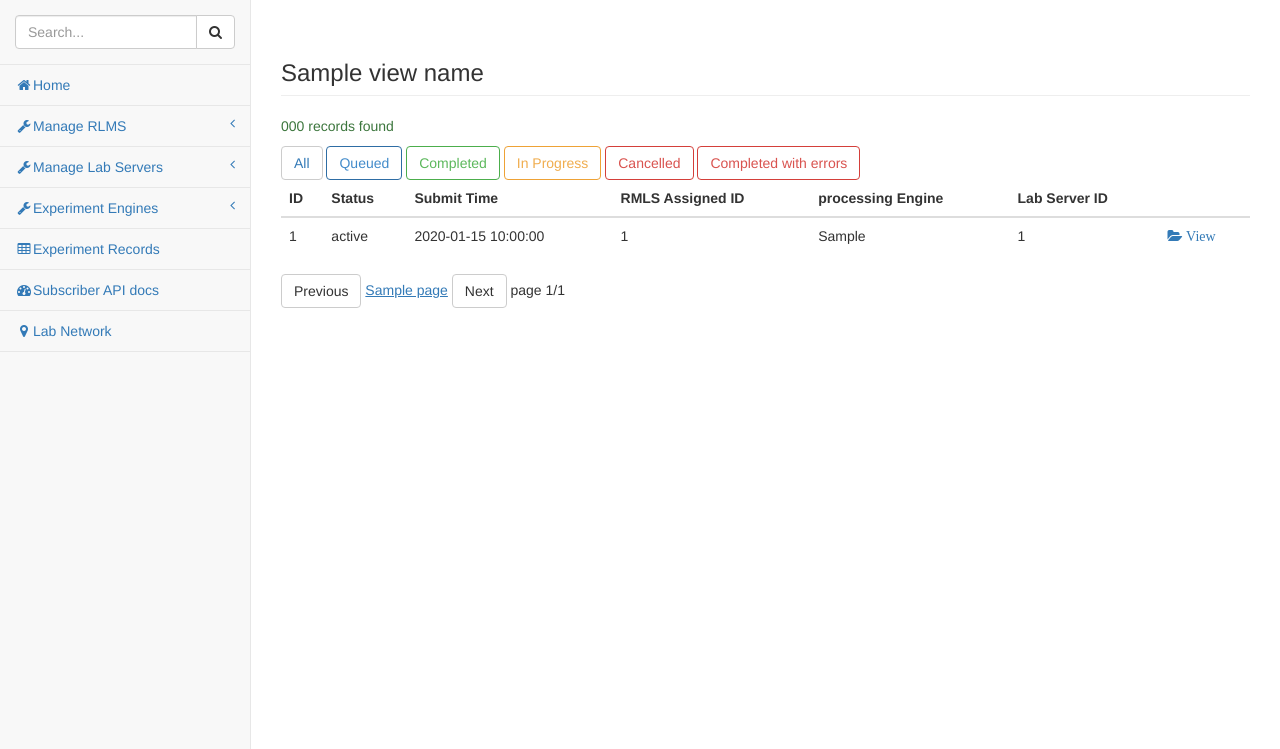
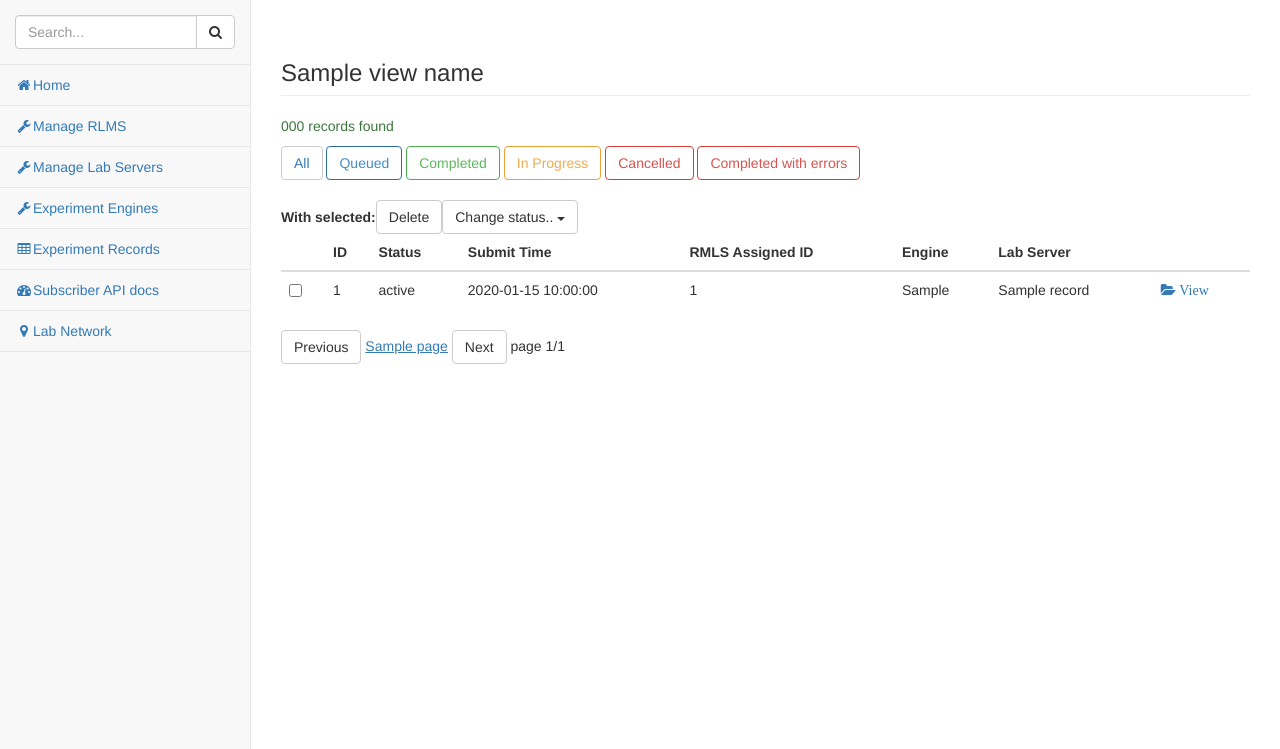
Before and after one commit to OnlineLabs4All/dispatcher, a Symfony app: the page made by app/Resources/views/default/expRecordsTableView.html.twig in a window 1280 px wide. Shown: the part 51-800 px from the top of the page. Run offline with Twig, Linux system fonts and the light colour scheme; the template is opened without the code that fills it: most values are stand-ins (such as "Sample title", 1, 10 or a date in 2020); some libraries are stand-ins or nearby versions.

Commit message:
improvement of UI features

```diff
--- a/app/Resources/views/adminBase.html.twig
+++ b/app/Resources/views/adminBase.html.twig
@@ -281,40 +281,13 @@
             </li>
 
             <li>
-                <a href="{{ path('rlms') }}"><i class="fa fa-wrench fa-fw"></i>Manage RLMS<span class="fa arrow"></span></a>
-                <ul class="nav nav-second-level">
-                    <li>
-                        <a href="{{ path('rlms') }}">Show All</a>
-                    </li>
-                    <li>
-                        <a href="{{ path('add_rlms') }}">Create New</a>
-                    </li>
-
-                </ul>
+                <a href="{{ path('rlms') }}"><i class="fa fa-wrench fa-fw"></i>Manage RLMS</a>
             </li>
             <li>
-                <a href="{{ path('labservers') }}"><i class="fa fa-wrench fa-fw"></i>Manage Lab Servers<span class="fa arrow"></span></a>
-                <ul class="nav nav-second-level">
-                    <li>
-                        <a href="{{ path('labservers') }}">Show All Lab Servers</a>
-                    </li>
-                       <li>
-                        <a href="{{ path('add_edit_labserver') }}">Create New</a>
-                       </li>
-
-                </ul>
+                <a href="{{ path('labservers') }}"><i class="fa fa-wrench fa-fw"></i>Manage Lab Servers</a>
             </li>
              <li>
-                <a href="{{ path('engines') }}"><i class="fa fa-wrench fa-fw"></i>Experiment Engines<span class="fa arrow"></span></a>
-                <ul class="nav nav-second-level">
-                    <li>
-                        <a href="{{ path('engines') }}">Show All</a>
-                    </li>
-                    <li>
-                        <a href="{{ path('add_engine') }}">Create New</a>
-                    </li>
-
-                </ul>
+                <a href="{{ path('engines') }}"><i class="fa fa-wrench fa-fw"></i>Experiment Engines</a>
 
                 <!-- /.nav-second-level -->
             </li>
--- a/app/Resources/views/default/engineRecordsTableView.html.twig
+++ b/app/Resources/views/default/engineRecordsTableView.html.twig
@@ -20,8 +20,8 @@
         <tr>
 
             <th>ID</th>
+            <th>Engine</th>
             <th>Lab Server</th>
-            <th>Engine</th>
             <th>Last Contact</th>
             <th>Status</th>
             <th></th>
@@ -32,8 +32,8 @@
 
             <tr class="odd gradeX">
                 <td>{{ record.id }}</td>
-                <td>{{ record.labserverId }}</td>
                 <td>{{ record.name }}</td>
+                <td>{{ record.labServerName }}</td>
                 <td><div id="lastContact">{{record.lastContact}}</div></td>
                 <td>
                     {% if record.active == true %}
--- a/app/Resources/views/default/expRecordsTableView.html.twig
+++ b/app/Resources/views/default/expRecordsTableView.html.twig
@@ -1,7 +1,6 @@
 {% extends 'adminBase.html.twig' %}
 
 {% block mainPanel %}
-
 
     <br/>
     <h3 class="page-header">{{ viewName }}</h3>
@@ -13,27 +12,53 @@
     <a href="{{ baseUrl }}{{ path('expRecords') }}?status=3&labServerId={{ labServerId }}"><button type="button" class="btn btn-outline btn-success">Completed</button></a>
     <a href="{{ baseUrl }}{{ path('expRecords') }}?status=2&labServerId={{ labServerId }}"><button type="button" class="btn btn-outline btn-warning">In Progress</button></a>
     <a href="{{ baseUrl }}{{ path('expRecords') }}?status=5&labServerId={{ labServerId }}"><button type="button" class="btn btn-outline btn-danger">Cancelled</button></a>
-   <a href="{{ baseUrl }}{{ path('expRecords') }}?status=4&labServerId={{ labServerId }}"><button type="button" class="btn btn-outline btn-danger">Completed with errors</button></a>
+    <a href="{{ baseUrl }}{{ path('expRecords') }}?status=4&labServerId={{ labServerId }}"><button type="button" class="btn btn-outline btn-danger">Completed with errors</button></a>
+
+   <form id="deleteExperiment" method="post" action="{{ path('changeJobRecords') }}">
+
+   <br>
+   <table>
+      <tr>
+       <td> <strong>With selected:</strong></td>
+       <td><label class="btn btn-default" onclick="confirmDelete()">Delete</label></td>
+       <td>
+       <div class="dropdown">
+       <button class="btn btn-default dropdown-toggle" type="button" id="dropdownMenu1" data-toggle="dropdown" aria-haspopup="true" aria-expanded="true">
+           Change status..
+           <span class="caret"></span>
+       </button>
+      <ul class="dropdown-menu" aria-labelledby="changeStatusMenu">
+       <li><a href="#">Queued</a></li>
+       <li><a href="#">Completed</a></li>
+       <li><a href="#">In Progress</a></li>
+       <li><a href="#">Cancelled</a></li>
+       <li><a href="#">Completed with errors</a></li>
+      </ul>
+      </div>
+       </td>
+     </tr>
+   </table>
 
 
     <div class="table-responsive">
         <table class="table table-hover" id="experimentRecord">
         <thead>
         <tr>
-
+            <th></th>
             <th>ID</th>
             <th>Status</th>
             <th>Submit Time</th>
             <th>RMLS Assigned ID</th>
-            <th>processing Engine</th>
-            <th>Lab Server ID</th>
+            <th>Engine</th>
+            <th>Lab Server</th>
             <th></th>
         </tr>
         </thead>
         <tbody>
-    {%  for record in records %}
+        {%  for record in records %}
 
         <tr class="odd gradeX">
+            <td><input type="checkbox" name="{{ record.expID }}" value="{{ record.expID }}" /></td>
             <td>{{ record.expID }}</td>
             <td>
                 {% if record.jobStatus == 1 %}
@@ -54,7 +79,7 @@
             <td>{{ record.submitTime }}</td>
             <td>{{ record.rlmsAssignedId }}</td>
             <td class="center">{{ record.processingEngine }}</td>
-            <td class="center">{{ record.labServerId }}</td>
+            <td class="center">{{ record.labServerName }}</td>
             <td>
                 <a href="{{ path('expRecords') }}/{{ record.expID }}">
                 <i class="fa fa-folder-open"> View</i>
@@ -62,7 +87,7 @@
             </td>
         </tr>
        {% endfor %}
-
+        </form>
         </tbody>
         </table>
         <a href="{{ baseUrl }}{{ path('expRecords') }}?page={{ previousPage }}&status={{ status }}&labServerId={{ labServerId }}"><button type="button" class="btn btn-default">Previous</button></a>
@@ -81,4 +106,13 @@
         page {{ currentPage }}/{{ numberOfPages }}
     </div>
 
+<script>
+function confirmDelete() {
+    var result = confirm("Are you sure you want to permanently delete these experiments?");
+    if (result){
+    document.getElementById("deleteExperiment").submit();
+    }
+}
+</script>
+
 {% endblock %}
```
Also changed, not shown: src/DispatcherBundle/Controller/AdminController.php (+23 -8 lines), src/DispatcherBundle/Services/DashboardUiServices.php (+66 -3 lines).
